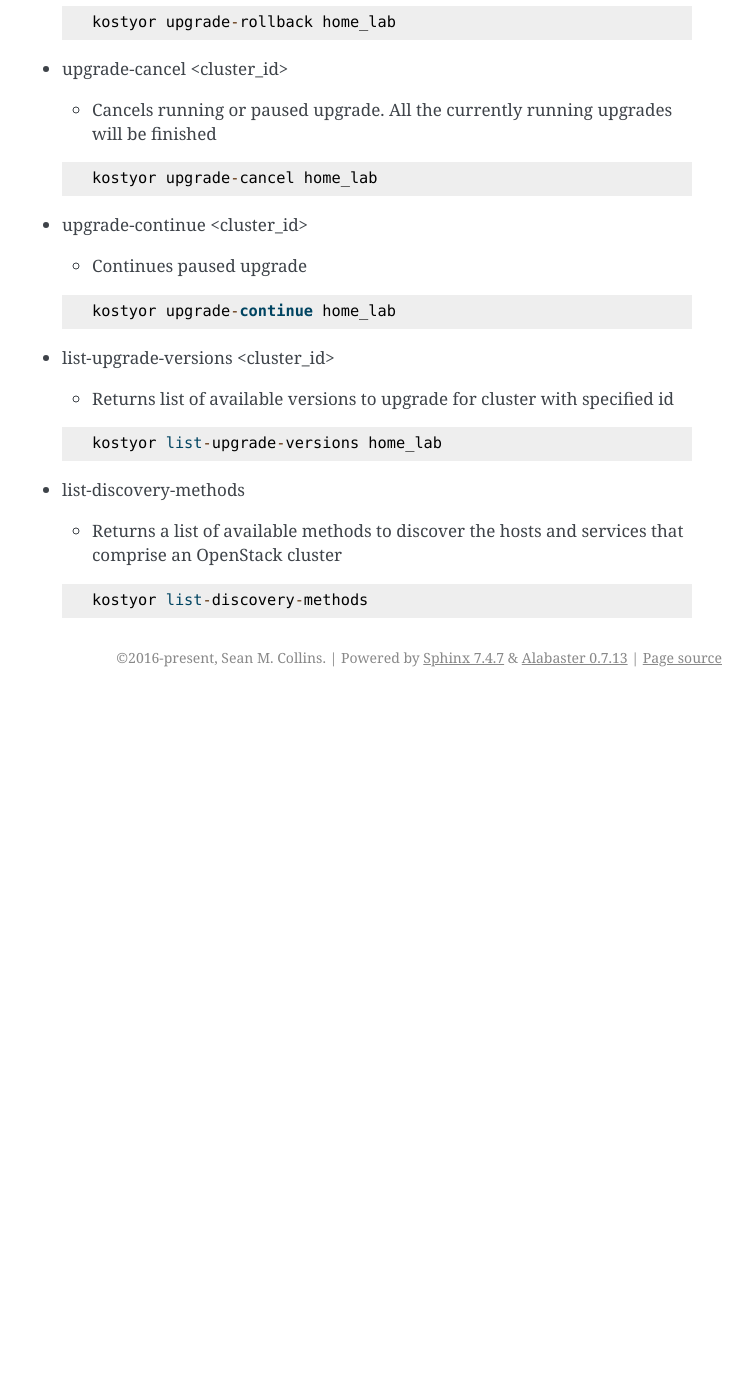
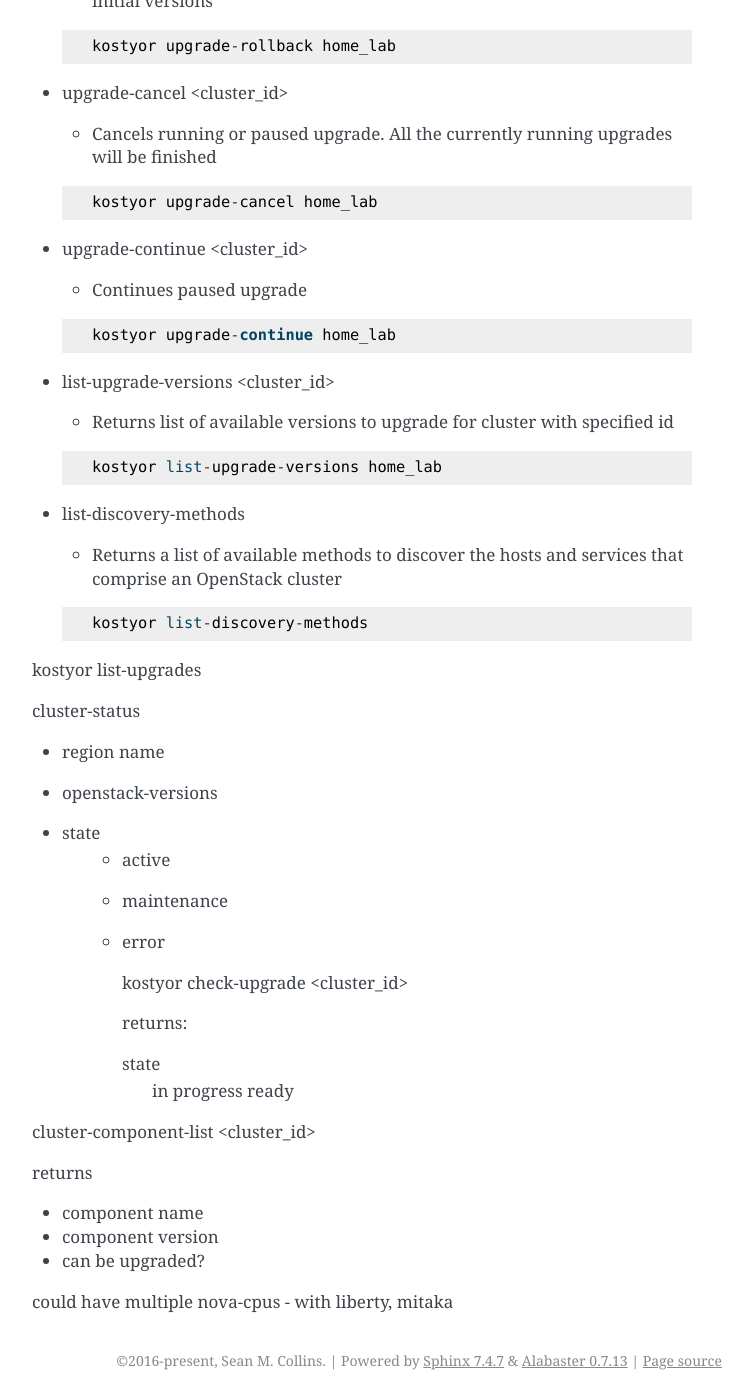
Before and after one commit to Mirantis/kostyor, a Sphinx documentation site: the page built from doc/source/cli.rst, in a window 1280 px wide and 1400 px high, scrolled down 1256 px. Shown: the whole window, without its empty margins (388-1141 px from the left). Built offline with Sphinx 7.4.7, drawn with Linux system fonts in a browser that asks for light colours; the version number could not be read and is left out; before the commit the page ends 1953 px from its top, so only the background shows below that; some of the changed text lies outside the part shown.

Commit message:
[WIP] Discussion with @jaypipes

```diff
--- a/doc/source/cli.rst
+++ b/doc/source/cli.rst
@@ -46,19 +46,21 @@
 
   * Kicks off an upgrade
 
+  * Returns an upgrade_uuid
+
 
   ::
 
       kostyor upgrade-cluster home_lab mitaka
 
-* upgrade-status <cluster_id>
+* upgrade-status <upgrade_uuid>
 
   * Returns the status of a running upgrade - should return how many
     nodes have been upgraded, other in-depth data
 
   ::
 
-      kostyor upgrade-status home_lab
+      kostyor upgrade-status UPGRADE_UUID
 
 * upgrade-pause <cluster_id>
 
@@ -118,3 +120,41 @@
   ::
 
       kostyor list-discovery-methods
+
+
+
+
+
+
+kostyor list-upgrades
+
+
+cluster-status
+
+* region name
+* openstack-versions
+* state
+      * active
+      * maintenance
+      * error
+
+
+        kostyor check-upgrade <cluster_id>
+
+        returns:
+
+        state
+          in progress
+          ready
+
+
+
+cluster-component-list <cluster_id>
+
+returns
+
+* component name
+* component version
+* can be upgraded?
+
+could have multiple nova-cpus - with liberty, mitaka
```
